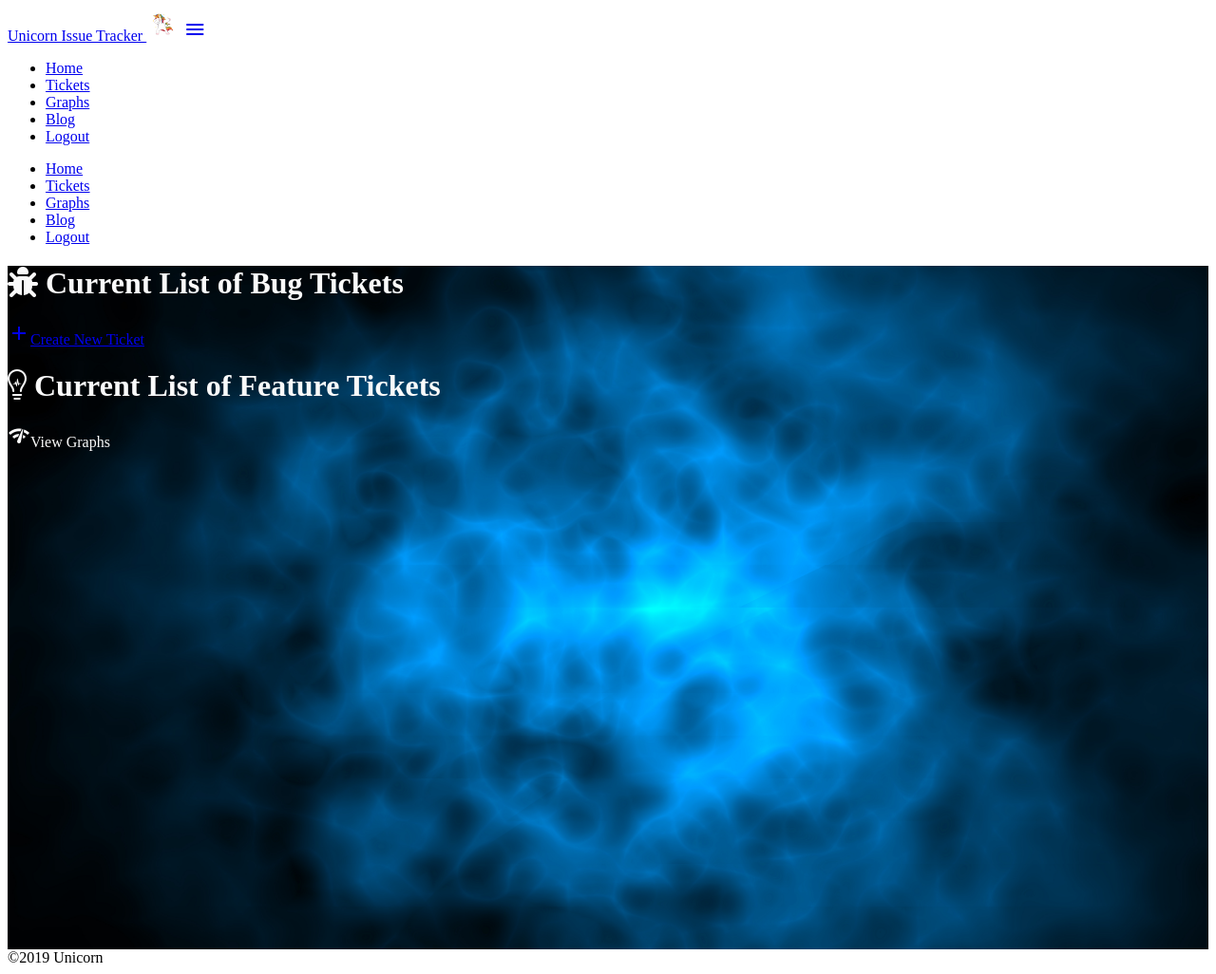
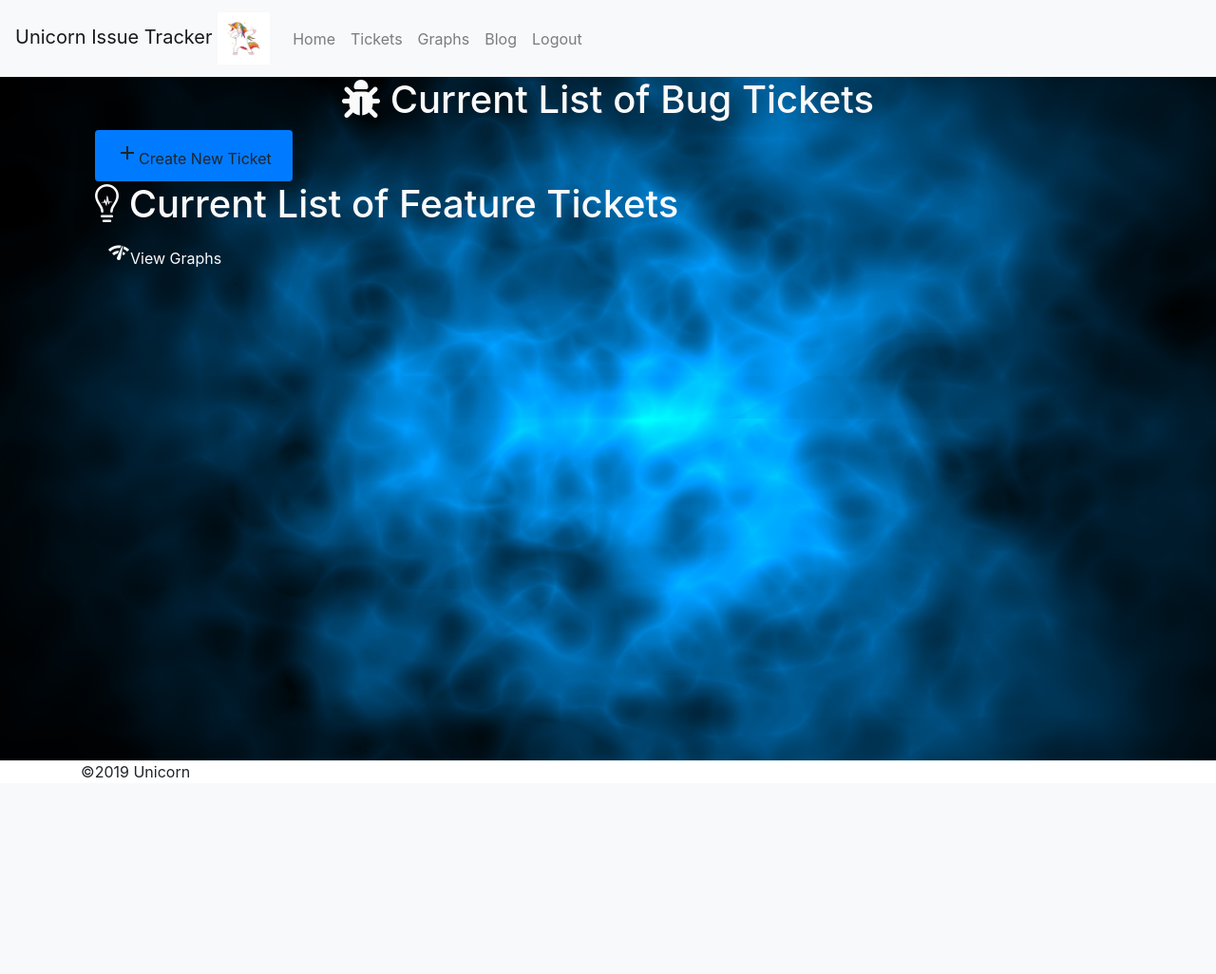
Before and after one commit to sarahg177/unicorn_atrractor, a Django app: page /ticket_list in a window 1280 px wide. Shown: the whole page at 95% size. After the commit the page ends 819 px from the top, so only its background shows below. Run offline with Django 3.2, Linux system fonts and the light colour scheme; a user stored in the database is signed in; data comes from the database, SQL or seed files in the repository; both versions use the stored data as it was after the commit; some libraries are stand-ins or nearby versions.

Commit message:
styling added

```diff
--- a/static/css/styles.css
+++ b/static/css/styles.css
@@ -6,9 +6,33 @@
 }
 
 .unicorn_logo {
-    height: 35px;
+    height: 55px;
+}
+
+
+.page_heading {
+    text-align: center;
+}
+
+.card {
+    color: black;
+    padding: 15px;
+    margin-bottom: 15px;
+    margin-top: 10px;
 }
 
 .post-form textarea, .post-form input {
-  width: 100%;
+    width: 100%;
 }
+
+
+// Medium devices (tablets, 768px and up)
+@media (min-width: 768px) { ... }
+
+
+// Large devices (desktops, 992px and up)
+@media (min-width: 992px) { ... }
+
+
+// Extra large devices (large desktops, 1200px and up)
+@media (min-width: 1200px) { ... }
--- a/templates/base.html
+++ b/templates/base.html
@@ -4,7 +4,7 @@
 
 <head>
     <meta charset="UTF-8">
-  <meta name="viewport" content="width=device-width, initial-scale=1.0">
+    <meta name="viewport" content="width=device-width, initial-scale=1.0, shrink-to-fit=no">
     <meta http-equiv="X-UA-Compatible" content="ie=edge">
 
     <!--Import Google Icon Font-->
@@ -12,44 +12,50 @@
     <!-- Font Awesome -->
     <script src="https://kit.fontawesome.com/1ee6dde756.js"></script>
 
+    <!-- Bootstrap CSS -->
+    <link rel="stylesheet" href="https://stackpath.bootstrapcdn.com/bootstrap/4.3.1/css/bootstrap.min.css" integrity="sha384-ggOyR0iXCbMQv3Xipma34MD+dH/1fQ784/j6cY/iJTQUOhcWr7x9JvoRxT2MZw1T" crossorigin="anonymous">
     <!-- Custom CSS -->
     <link rel="stylesheet" href="{% static 'css/styles.css' %}" type="text/css">
 
     <title>{% block page_title %}{% endblock %}</title>
 </head>
 <body>
-
-    <nav>
-    <div class="nav-wrapper">
-      <a href="{% url 'welcome' %}" class="brand-logo">Unicorn Issue Tracker <img class="unicorn_logo" src="{% static 'images/unicorn_dab.jpeg' %}" alt="Unicorn Logo"></a>
-      <a href="#" data-activates="mobile-demo" class="button-collapse"><i class="material-icons">menu</i></a>
-      <ul class="right hide-on-med-and-down">
-        <li><a href="{% url 'welcome' %}">Home</a></li>
-        <li><a href="{% url 'ticket_list' %}">Tickets</a></li>
+<nav class="navbar navbar-expand-lg navbar-light bg-light">
+    <a class="navbar-brand" href="{% url 'welcome' %}" class="brand-logo">Unicorn Issue Tracker <img class="unicorn_logo" src="{% static 'images/unicorn_dab.jpeg' %}" alt="Unicorn Logo"></a>
+    <button class="navbar-toggler" type="button" data-toggle="collapse" data-target="#navbarTogglerDemo01" aria-controls="navbarTogglerDemo01" aria-expanded="false" aria-label="Toggle navigation">
+        <span class="navbar-toggler-icon"></span>
+    </button>
+    <div class="collapse navbar-collapse" id="navbarTogglerDemo01">
+        <ul class="nav navbar-nav mr-auto mt-lg-0 justify-content-end ">
+            <li class="nav-item">
+                <a class="nav-link" href="{% url 'welcome' %}">Home</a>
+            </li>
+            <li class="nav-item">
+                <a class="nav-link" href="{% url 'ticket_list' %}">Tickets</a>
+            </li>
             {% if user.is_authenticated %}
-        <li><a href="#">Graphs</a></li>
-        <li><a href="#">Blog</a></li>
-        <li><a href="{%  url 'logout' %}">Logout</a></li>
+                <li class="nav-item">
+                    <a class="nav-link" href="#">Graphs</a>
+                </li>
+                <li class="nav-item">
+                    <a class="nav-link" href="#">Blog</a>
+                </li>
+                <li class="nav-item">
+                    <a class="nav-link" href="{%  url 'logout' %}">Logout</a>
+                </li>
             {% else %}
-        <li><a href="{%  url 'login' %}">Login</a></li>
-        <li><a href="{%  url 'register' %}">Register</a></li>
-        {% endif %}
-      </ul>
-      <ul class="side-nav" id="mobile-demo">
-        <li><a href="{% url 'welcome' %}">Home</a></li>
-        <li><a href="{% url 'ticket_list' %}">Tickets</a></li>
-        {% if user.is_authenticated %}
-        <li><a href="#">Graphs</a></li>
-        <li><a href="#">Blog</a></li>
-        <li><a href="{% url 'logout' %}'">Logout</a></li>
-        {% else %}
-        <li><a href="{%  url 'login' %}">Login</a></li>
-        <li><a href="{% url 'register' %}">Register</a></li>
+                <li class="nav-item">
+                    <a class="nav-link" href="{%  url 'login' %}">Login</a>
+                </li>
+                <li class="nav-item">
+                    <a class="nav-link" href="{%  url 'register' %}">Register</a>
+                </li>
             {% endif %}
         </ul>
     </div>
 </nav>
 <main>
+<div class="container">
     <h1 class="page_heading">{% block page_heading %}{% endblock %}</h1>
     {% if messages %}
         <div>
@@ -60,6 +66,7 @@
     <div>
         {% block content %} {% endblock %}
     </div>
+</div>
 </main>
 <footer class="page-footer">
     <div class="footer-copyright">
@@ -68,5 +75,9 @@
         </div>
     </div>
 </footer>
+<!-- Bootstrap JS -->
+<script src="https://code.jquery.com/jquery-3.3.1.slim.min.js" integrity="sha384-q8i/X+965DzO0rT7abK41JStQIAqVgRVzpbzo5smXKp4YfRvH+8abtTE1Pi6jizo" crossorigin="anonymous"></script>
+<script src="https://cdnjs.cloudflare.com/ajax/libs/popper.js/1.14.7/umd/popper.min.js" integrity="sha384-UO2eT0CpHqdSJQ6hJty5KVphtPhzWj9WO1clHTMGa3JDZwrnQq4sF86dIHNDz0W1" crossorigin="anonymous"></script>
+<script src="https://stackpath.bootstrapcdn.com/bootstrap/4.3.1/js/bootstrap.min.js" integrity="sha384-JjSmVgyd0p3pXB1rRibZUAYoIIy6OrQ6VrjIEaFf/nJGzIxFDsf4x0xIM+B07jRM" crossorigin="anonymous"></script>
 </body>
 </html>
--- a/tickets/forms.py
+++ b/tickets/forms.py
@@ -12,7 +12,3 @@
     comment = forms.CharField(
         widget=forms.Textarea,
         required=True)
-
-   # class Meta:
-    #    model = Comments
-     #   fields = ['comment']
--- a/tickets/models.py
+++ b/tickets/models.py
@@ -44,7 +44,7 @@
 
     description = models.TextField(blank=False)
 
-    upvotes = models.ManyToManyField(User, through='Vote', related_name='voter')
+    votes_total = models.ManyToManyField(User, related_name="votes", blank=True)
 
     views = models.IntegerField(default=0)
 
@@ -57,6 +57,9 @@
     ticket = models.ForeignKey(Ticket, on_delete=models.CASCADE)
     date_voted = models.DateTimeField(default=timezone.now)
 
+    class Meta:
+        unique_together = (('user', 'ticket'),)
+
 
 class Comments(models.Model):
     user = models.ForeignKey(User, on_delete=models.CASCADE)
--- a/tickets/templates/view_tickets_list.html
+++ b/tickets/templates/view_tickets_list.html
@@ -2,9 +2,9 @@
 {% block page_title %}Tickets Page{% endblock %}
 {% block page_heading %}<i class="fas fa-bug"></i> Current List of Bug Tickets{% endblock %}
 {% block content %}
-{% if user.is_authenticated %}
-    <div class="container">
-        <a class="waves-effect waves-light btn" href="{% url 'create_ticket' %}"><i class="material-icons">add</i>Create New Ticket</a>
+    {% if user.is_authenticated %}
+        <div class="container">
+        <button class="btn btn-primary btn-sm"><a class="btn" href="{% url 'create_ticket' %}"><i class="material-icons">add</i>Create New Ticket</a></button>
     {% else %}
         <p>Please <a href="{% url 'login' %}">login</a>or <a href="{% url 'register' %}">register</a> here to add a new ticket or vote for existing tickets</p>
     {% endif %}
@@ -12,37 +12,45 @@
     {% for bug in bugs %}
         <div class="row">
             <div class="col s12 m6">
-                <div class="card white">
-                    <div class="card-content blue-grey-text">
-                        <div class="date">
-                            {{ bug.created_date }}
+                <div class="card">
+                    <h5 class="card-header">{{ bug.title }}</h5>
+                    <div class="card-body">
+                        <p>{{ bug.description }}</p>
+                        {% ifequal bug.ticket_status "Todo" %}
+                            <span class="badge badge-danger">Todo</span>
+                        {% endifequal %}
+                        {% ifequal bug.ticket_status "Doing" %}
+                            <span class="badge badge-warning">Doing</span>
+                        {% endifequal %}
+                        {% ifequal bug.ticket_status "Done" %}
+                            <span class="badge badge-success">Done</span>
+                        {% endifequal %}
+
+
+                        <span class="badge"> Views: {{ bug.views }} </span>
+
+                        <span class="badge">Votes: {{ bug.votes_total }}</span>
+
+                        <footer class="blockquote-footer">
+                            Submitted on {{ bug.created_date }}
                             by
                             <i>{{ bug.username }}</i>
-                            {% ifequal bug.ticket_status "Todo" %}
-                                <span class="badge red">Todo</span>
-                            {% endifequal %}
-                            {% ifequal bug.ticket_status "Doing" %}
-                                <span class="badge yellow">Doing</span>
-                            {% endifequal %}
-                            {% ifequal bug.ticket_status "Done" %}
-                                <span class="badge green">Done</span>
-                            {% endifequal %}
-                        </div>
-                        <span class="card-title"></span>
-
-                        <span>{{ bug.title }}</span>
-                        <span class="badge"> Views: {{ bug.views }} </span>
-                        <p> <!--<span class="badge">Votes: {{ bug.upvotes }}</span>-->{{ bug.description }}</p>
+                        </footer>
                     </div>
                     <div class="card-action">
-                        <a href="{% url 'single_view' %}?id={{ bug.id }}">View Details</a>
-                        <a href="#">Vote</a>
+                        <a href="{% url 'single_view' %}?id={{ bug.id }}" class="btn btn-primary btn-sm">View Details</a>
+                        {%  if voted %}
+                            <a href="{% url 'upvote' %}?id={{ bug.id }}" class="btn btn-success btn-sm">Voted, thank you</a>
+                        {% else %}
+                            <a href="{% url 'upvote' %}?id={{ bug.id }}" class="btn btn-secondary btn-sm">I have this too</a>
+                        {%  endif %}
                         {% if username == user %}
                             <form method="GET" action="edit/{{ bug.id }}">
                                 <input type="submit" value="Edit">
                             </form>
                         {% endif %}
                     </div>
+
                 </div>
             </div>
         </div>
@@ -53,33 +61,34 @@
     {% for feature in features %}
         <div class="row">
             <div class="col s12 m6">
-                <div class="card white">
-                    <div class="card-content blue-grey-text">
-                        <div class="date">
-                            {{ feature.created_date }}
+                <div class="card">
+                    <h5 class="card-header">{{ feature.title }}</h5>
+                    <div class="card-body">
+                        <p>{{ feature.description }}</p>
+                        {% ifequal feature.ticket_status "Todo" %}
+                            <span class="badge badge-danger">Todo</span>
+                        {% endifequal %}
+                        {% ifequal feature.ticket_status "Doing" %}
+                            <span class="badge badge-warning">Doing</span>
+                        {% endifequal %}
+                        {% ifequal feature.ticket_status "Done" %}
+                            <span class="badge badge-success">Done</span>
+                        {% endifequal %}
+
+                        <span class="badge"> Views: {{ feature.views }} </span>
+                        <span class="badge">Votes: {{ feature.votes_total }}</span>
+
+                        <footer class="blockquote-footer">
+                            Submitted on {{ feature.created_date }}
                             by
                             <i>{{ feature.username }}</i>
-                            {% ifequal feature.ticket_status "Todo" %}
-                                <span class="badge red">Todo</span>
-                            {% endifequal %}
-                            {% ifequal feature.ticket_status "Doing" %}
-                                <span class="badge yellow">Doing</span>
-                            {% endifequal %}
-                            {% ifequal feature.ticket_status "Done" %}
-                                <span class="badge green">Done</span>
-                            {% endifequal %}
-                        </div>
-                        <span class="card-title"></span>
-
-                        <span>{{ feature.title }}</span>
-                        <span class="badge"> Views: {{ bug.views }} </span>
-                        <p> <!--<span class="badge">Votes: {{ feature.upvotes }}</span>-->{{ feature.description }}</p>
+                        </footer>
                     </div>
                     <div class="card-action">
-                        <a href="{% url 'single_view' %}?id={{ feature.id }}">View Details</a>
-                        <a href="#">Vote</a>
+                        <a href="{% url 'single_view' %}?id={{ feature.id }}" class="btn btn-primary btn-sm">View Details</a>
+                        <a href="#" class="btn btn-secondary btn-sm">I want to have this too</a>
                         {% if username == user %}
-                            <form method="GET" action="edit/{{ bug.id }}">
+                            <form method="GET" action="edit/{{ feature.id }}">
                                 <input type="submit" value="Edit">
                             </form>
                         {% endif %}
--- a/tickets/templates/welcome_page.html
+++ b/tickets/templates/welcome_page.html
@@ -4,6 +4,7 @@
 {% block page_heading %}Welcome To Your Issue Tracker{% endblock %}
 {% block content %}
 
+    <div class="container">
         <div class="intro">
             <p> Here you can.....</p>
             <ul>
@@ -19,4 +20,5 @@
             <h2 class="promise">My Promise To You</h2>
             <p>I promise to always spend at least 50% of my time working on developing the highest-paid feature.</p>
         </div>
+    </div>
 {% endblock %}
--- a/tickets/urls.py
+++ b/tickets/urls.py
@@ -6,4 +6,5 @@
     path('ticket_list', views.get_ticket_list, name='ticket_list'),
     path('single_view', views.view_ticket_details, name='single_view'),
     path('create_ticket', views.create_a_new_ticket, name='create_ticket'),
+    path('upvote', views.vote_for_ticket, name='upvote',)
 ]
--- a/tickets/views.py
+++ b/tickets/views.py
@@ -1,6 +1,6 @@
 from django.shortcuts import render, redirect
 from django.utils import timezone
-from tickets.models import Ticket, Comments
+from tickets.models import Ticket, Comments, Vote
 from .forms import CommentForm, TicketForm
 
 
@@ -10,21 +10,27 @@
 
 def get_ticket_list(request):
     """Shows list of all tickets"""
-    bugs = Ticket.objects.filter(
+    all_bugs = Ticket.objects.filter(
         created_date__lte=timezone.now(),
         issue_type=Ticket.Bug
     )
+    bugs = all_bugs.exclude(ticket_status=Ticket.Done)
     features = Ticket.objects.filter(
         created_date__lte=timezone.now(),
         issue_type=Ticket.Feature
     )
-
-    return render(request, "view_tickets_list.html", {'bugs': bugs, 'features': features})
+    vote_dict = {}
+    if request.user:
+        votes = Vote.objects.filter(user=request.user)
+        for vote in votes:
+            vote_dict[vote.ticket_id] = True
+    bugs_ = [(b, b.id in vote_dict) for b in bugs]
+    return render(request, "view_tickets_list.html", {'bugs': bugs, 'features': features, 'votes': vote_dict})
 
 
 def view_ticket_details(request):
-    """Create a view that will return a single ticket object based on the ticket ID
-    and render it to the 'view_single_ticket.html' template showing comments made."""
+    """Create a view that will return a single ticket object based on the ticket ID, view comments made and user can
+    make comments and render it to the 'view_single_ticket.html' template showing comments made."""
     ticket = Ticket.objects.get(id=request.GET.get('id'))
     ticket.views += 1
     ticket.save()
@@ -50,3 +56,13 @@
     else:
         form = TicketForm()
     return render(request, "create_ticket.html", {'form': form})
+
+
+def vote_for_ticket(request):
+    """Increment vote count for bug and redirects to """
+    bug_ticket = request.GET.get('id')
+    bug = Ticket.objects.get(id=bug_ticket)
+    user = request.user
+    vote = Vote(user=user, ticket=bug)
+    vote.save()
+    return redirect('ticket_list')
```
Also changed, not shown: tickets/templates/view_single_ticket.html (+55 -36 lines), db.sqlite3, tickets/migrations/0002_auto_20190712_0533.py (added), tickets/migrations/0003_auto_20190713_0555.py (added), tickets/migrations/0004_auto_20190713_0556.py (added), tickets/migrations/0005_auto_20190714_0423.py (added), tickets/migrations/0006_auto_20190714_0438.py (added), tickets/migrations/0007_auto_20190715_0549.py (added). Lines whose indentation alone changed are shown as unchanged.
